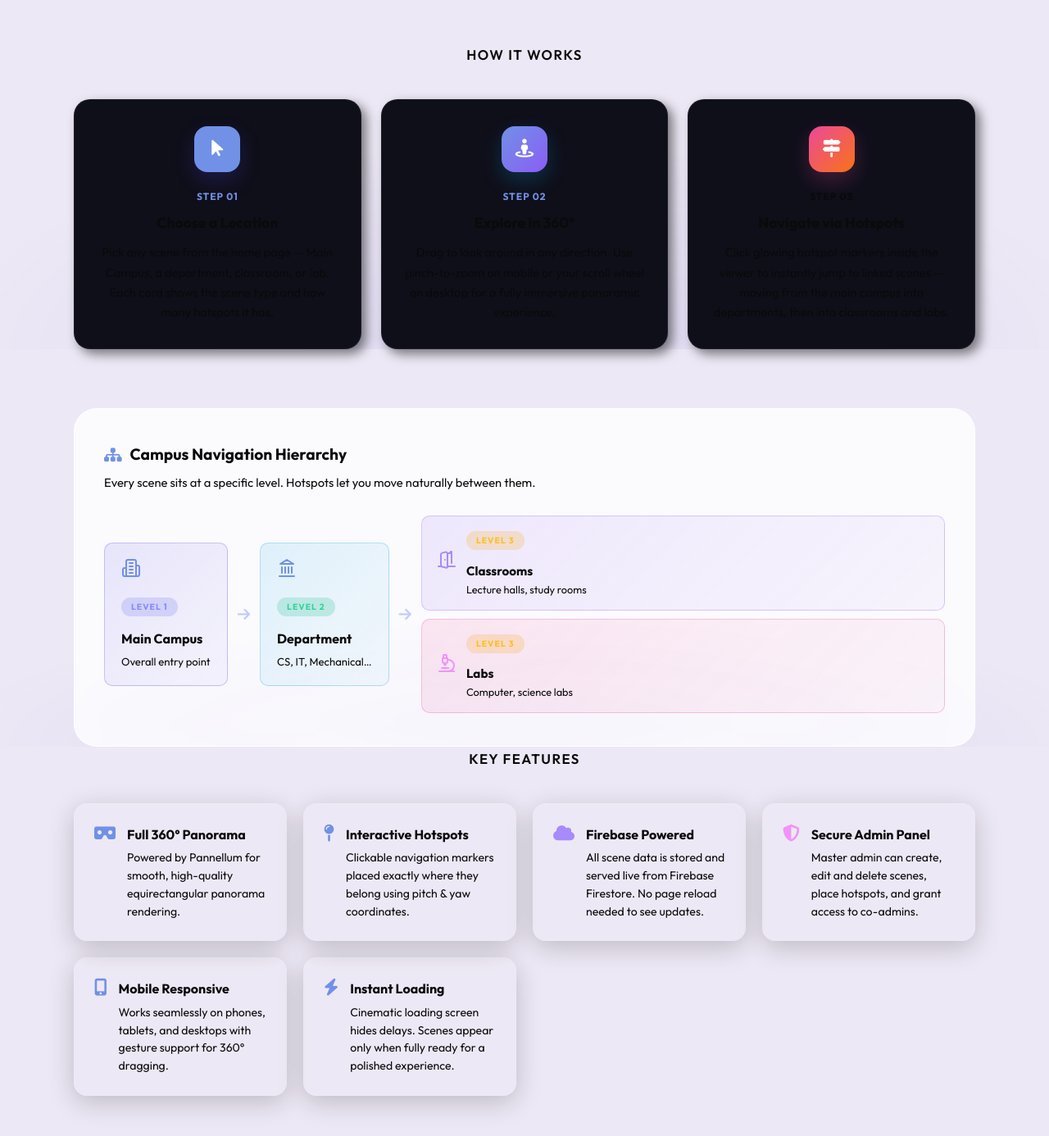
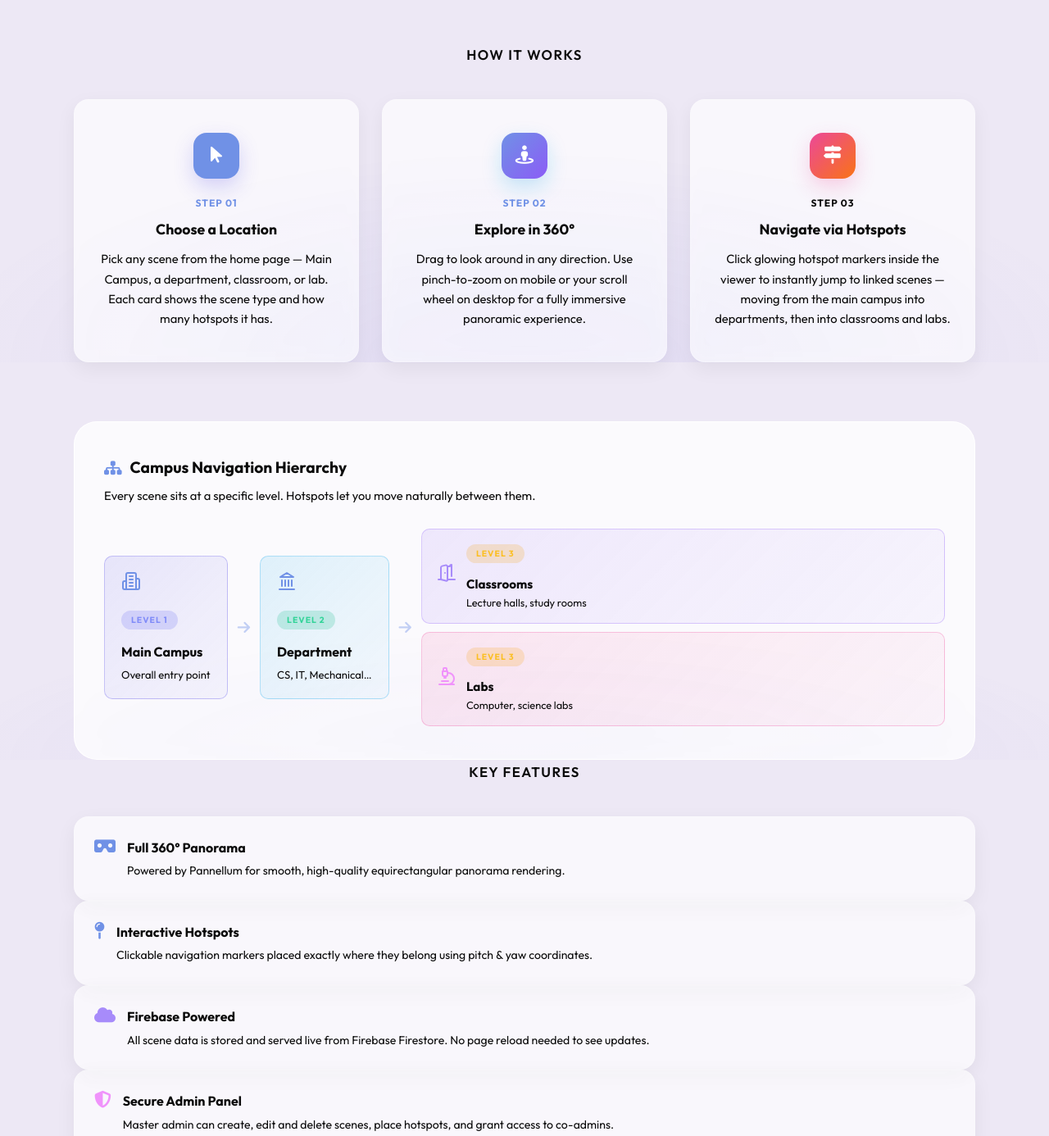
Before and after one commit to Bhumi-2303/vision360, a website with bundled scripts: page public/index.html in a window 1280 px wide. Shown: the part 2000-3386 px from the top of the page at 82% size. Built offline with nearby package versions, Linux system fonts and the light colour scheme; no server answers.

Commit message:
fix(ui): restore light glassmorphic card styles for better contrast on light background

```diff
--- a/public/index.html
+++ b/public/index.html
@@ -52,15 +52,16 @@
           transform: translateY(0);
         }
 
+        /* Feature Cards (Restored to light theme) */
         .feature-card {
             padding: 1.5rem;
-            border-radius: 16px;
-            background: rgba(255, 255, 255, 0.04);
-            backdrop-filter: blur(12px);
-            -webkit-backdrop-filter: blur(12px);
-            border: 1px solid rgba(255, 255, 255, 0.08);
-            box-shadow: 0 8px 32px rgba(0,0,0,0.2);
-            transition: transform 0.3s ease, box-shadow 0.3s ease, border-color 0.3s ease;
+            border-radius: var(--radius-md);
+            background: var(--glass-bg);
+            backdrop-filter: var(--glass-blur);
+            -webkit-backdrop-filter: var(--glass-blur);
+            border: var(--glass-border);
+            box-shadow: var(--glass-shadow);
+            transition: var(--transition);
             display: flex;
             gap: 14px;
             align-items: flex-start;
@@ -68,52 +69,27 @@
 
         .feature-card:hover {
             transform: translateY(-5px);
-            box-shadow: 0 16px 40px rgba(0, 0, 0, 0.35);
-            border-color: rgba(112, 145, 230, 0.35);
+            box-shadow: 0 12px 32px rgba(0, 0, 0, 0.1);
+            border-color: rgba(112, 145, 230, 0.3);
         }
 
-        .features-grid {
-          display: grid;
-          grid-template-columns: repeat(auto-fit, minmax(260px, 1fr));
-          gap: 1.25rem;
-        }
-
-        @media (max-width: 640px) {
-          .features-grid {
-            grid-template-columns: 1fr;
-            gap: 1rem;
-          }
-        }
-
-        .about-grid-3 {
-          display: grid;
-          grid-template-columns: repeat(3, 1fr);
-          gap: 1.5rem;
-        }
-
-        @media (max-width: 768px) {
-          .about-grid-3 {
-            grid-template-columns: 1fr;
-            gap: 1rem;
-          }
-        }
-
+        /* How It Works Cards (Restored to light theme) */
         .glass-feature-card {
-            background: var(--bg-color, #0f0f1a);
-            border-radius: 20px;
-            padding: 2rem 1.5rem;
-            box-shadow:
-                6px 6px 14px rgba(0,0,0,0.5),
-                -3px -3px 8px rgba(255,255,255,0.04);
-            border: 1px solid rgba(255,255,255,0.06);
-            transition: box-shadow 0.3s ease, transform 0.3s ease;
+            background: var(--glass-bg);
+            backdrop-filter: var(--glass-blur);
+            -webkit-backdrop-filter: var(--glass-blur);
+            border: var(--glass-border);
+            border-radius: var(--radius-md);
+            padding: 2.5rem 1.75rem;
+            text-align: center;
+            box-shadow: var(--glass-shadow);
+            transition: var(--transition);
         }
 
         .glass-feature-card:hover {
-            transform: translateY(-4px);
-            box-shadow:
-                8px 8px 20px rgba(0,0,0,0.6),
-                -4px -4px 12px rgba(255,255,255,0.06);
+            transform: translateY(-6px);
+            box-shadow: 0 15px 35px rgba(0, 0, 0, 0.08);
+            border-color: rgba(112, 145, 230, 0.25);
         }
 
         nav {
@@ -124,12 +100,13 @@
                         box-shadow 0.4s ease;
         }
 
+        /* Nav Scroll State (Restored to light theme) */
         nav.scrolled {
-            background: rgba(10, 10, 20, 0.65) !important;
+            background: rgba(255, 255, 255, 0.8) !important;
             backdrop-filter: blur(20px);
             -webkit-backdrop-filter: blur(20px);
-            box-shadow: 0 4px 30px rgba(0, 0, 0, 0.3);
-            border-bottom: 1px solid rgba(255, 255, 255, 0.07);
+            box-shadow: 0 4px 20px rgba(0, 0, 0, 0.05);
+            border-bottom: 1px solid rgba(0, 0, 0, 0.05);
         }
 
         footer a {
@@ -261,7 +238,7 @@
           display: block;
           width: 22px;
           height: 2px;
-          background: white;
+          background: var(--text-main);
           border-radius: 2px;
           transition: transform 0.3s ease, opacity 0.3s ease;
         }
@@ -286,7 +263,7 @@
             top: 0; left: 0;
             width: 100vw;
             height: 100vh;
-            background: rgba(10, 10, 20, 0.97);
+            background: var(--bg-base);
             backdrop-filter: blur(20px);
             -webkit-backdrop-filter: blur(20px);
             flex-direction: column;
@@ -309,7 +286,7 @@
           .nav-mobile a {
             font-size: 1.5rem;
             font-weight: 600;
-            color: white;
+            color: var(--text-main);
             text-decoration: none;
           }
         }
```
